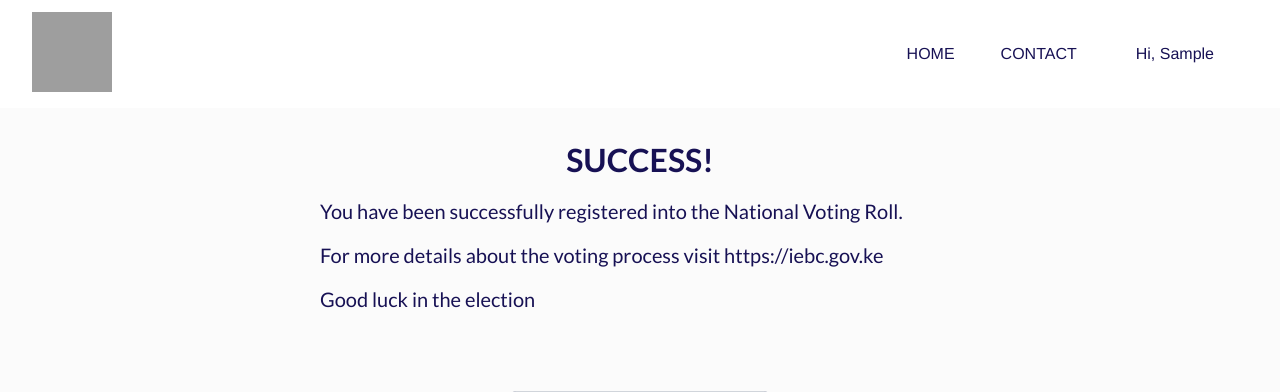
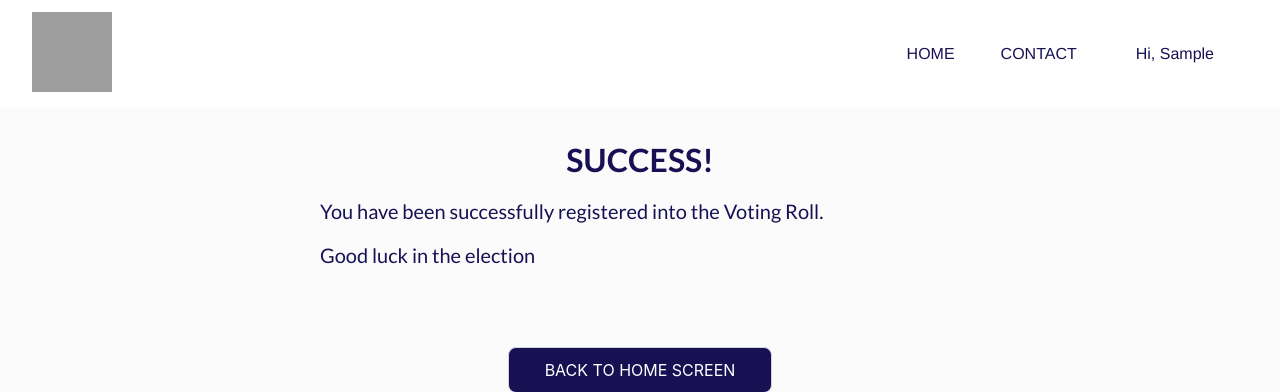
Before and after one commit to johnaseka/Kura-Electronic-Managment-System, a Django app: page /vote/success in a window 1280 px wide. Shown: the top 392 px of the page. Run offline with Django 4.2, Linux system fonts and the light colour scheme; the visitor is signed in with stand-in values (Sample User, id 1); grey boxes are pictures that could not be loaded.

Commit message:
Delocalized application

```diff
--- a/templates/vote/user/success.html
+++ b/templates/vote/user/success.html
@@ -11,10 +11,7 @@
         </div>
 
         <div class="content">
-            You have been successfully registered into the National Voting Roll.
-        </div>
-        <div class="content">
-            For more details about the voting process visit https://iebc.gov.ke
+            You have been successfully registered into the Voting Roll.
         </div>
         <div class="content">
             Good luck in the election
```
